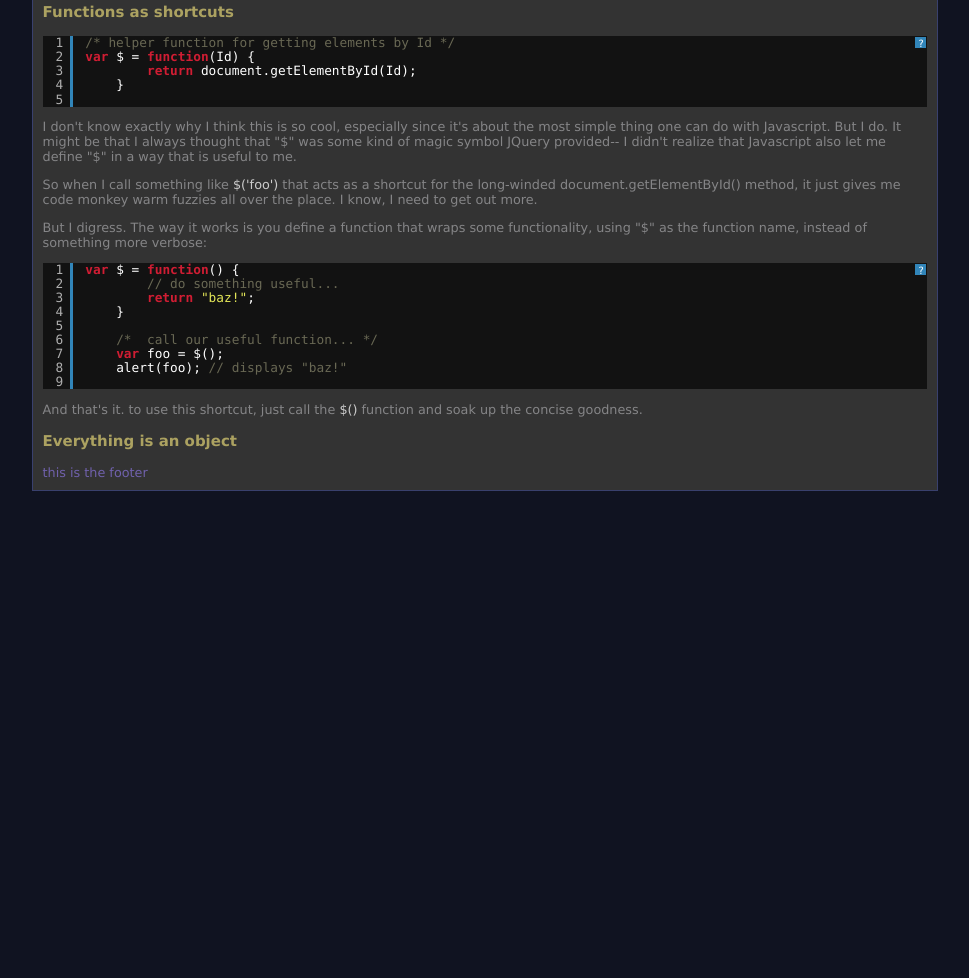
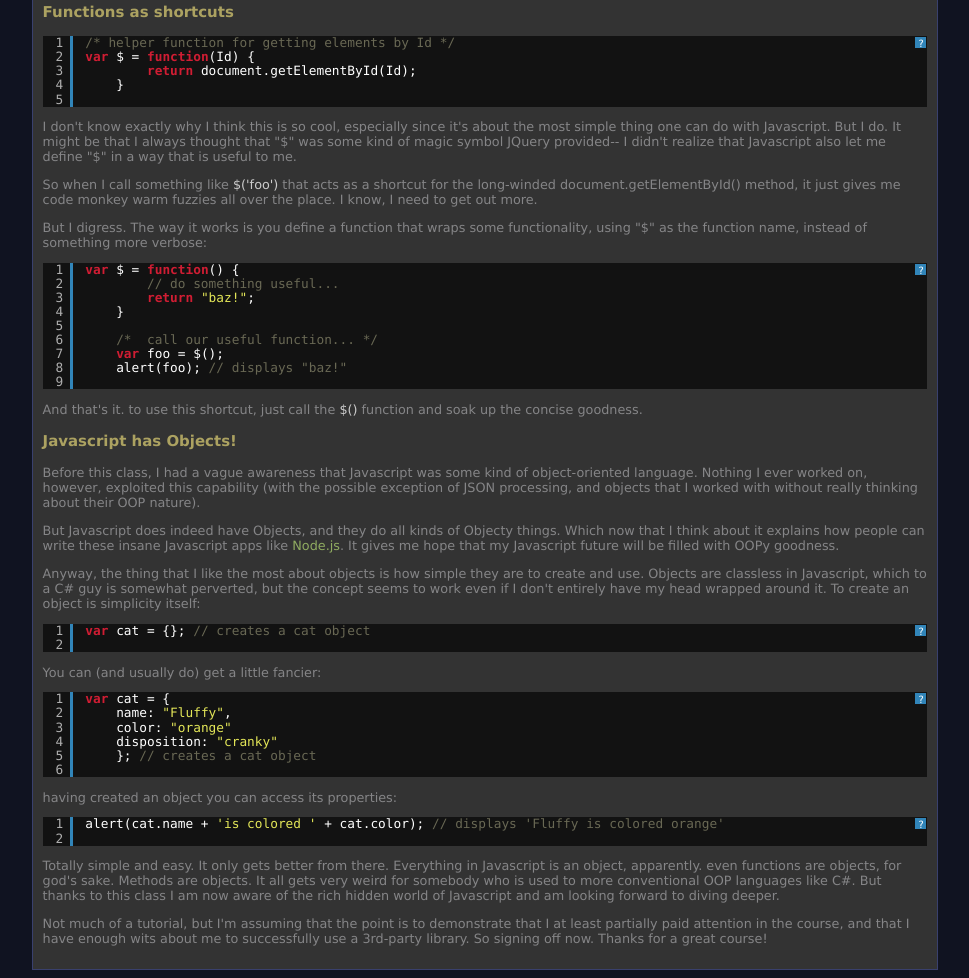
Before and after one commit to uke/CIS166AA-final-project, a plain HTML site: page tutorial.html in a window 1280 px wide. Shown: the part 274-1252 px from the top of the page, without its empty margins (155-1124 px from the left). Before the commit the page ends 800 px from the top, so only its background shows below. Drawn offline with Linux system fonts and the light colour scheme.

Commit message:
Finished tutorial

```diff
--- a/tutorial.html
+++ b/tutorial.html
@@ -64,10 +64,43 @@
 							</pre>
 							<p>And that's it.  to use this shortcut, just call the <span class="highlight">$()</span> function and soak up the
 								concise goodness.</p>
-				<h3>Everything is an object</h3>
+				<h3>Javascript has Objects!</h3>
+				<p>Before this class, I had a vague awareness that Javascript was some kind of object-oriented language.
+					Nothing I ever worked on, however, exploited this capability (with the possible exception of
+					JSON processing, and objects that I worked with without really thinking about their OOP nature).</p>
+					<p>But Javascript does indeed have Objects, and they do all kinds of Objecty things.  Which now that I
+						think about it explains how people can write these insane
+						Javascript apps like <a href="http://en.wikipedia.org/wiki/Nodejs" target="_blank">Node.js</a>.  It gives me hope that
+						my Javascript future will be filled with OOPy goodness.</p>
+						<p>Anyway, the thing that I like the most about objects is how simple they are to create and use.  Objects are
+							classless  in Javascript, which to a C# guy is somewhat perverted, but the concept seems to work even if
+							I don't entirely have my head wrapped around it.  To create an object is simplicity itself:</p>
+							<pre class="brush: js">
+								var cat = {}; // creates a cat object
+								</pre>
+								<p>You can (and usually do) get a little fancier:</p>
+								<pre class="brush: js">
+									var cat = {
+										name: "Fluffy",
+										color: "orange"
+										disposition: "cranky"
+										}; // creates a cat object
+									</pre>
+									<p>having created an object you can access its properties:</p>
+									<pre class="brush: js">
+										alert(cat.name + 'is colored ' + cat.color); // displays 'Fluffy is colored orange'
+										</pre>
+										<p>Totally simple and easy. It only gets better from there.  Everything in Javascript is an object, apparently.
+											even functions are objects, for god's sake.  Methods are objects.  It all gets very
+											weird for somebody who is used to more conventional OOP languages like C#.  But thanks to this
+											class I am now aware of the rich hidden world of Javascript and am looking forward
+											to diving deeper.</p>
+											<p>Not much of a tutorial, but I'm assuming that the point is to demonstrate that I at least
+												partially paid attention in the course, and that I have enough wits about me to
+												successfully use a 3rd-party library.  So signing off now.  Thanks for a great course!</p>
 		</article>
 	</section>
-	<footer id="pageFooter">this is the footer</footer></div>
+
 <script src="script.js"  type="text/javascript"></script>
 
     </body>
```
Also changed, not shown: gallery.html (+1 -1 lines), index.html (+0 -2 lines).
